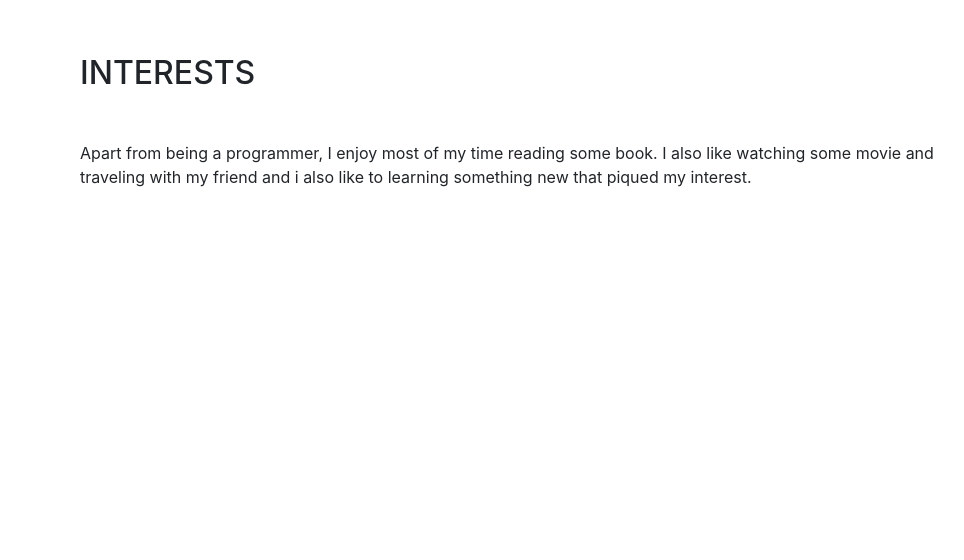
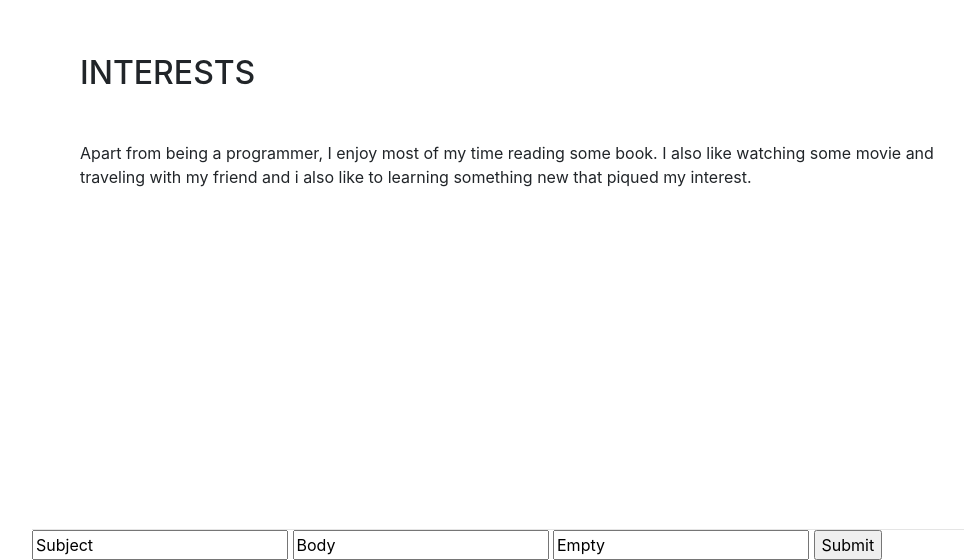
Before and after one commit to FendyWinata/fendywinata.github.io, a website with bundled scripts: page index.html in a window 1280 px wide. Shown: the part 3392-3952 px from the top of the page, without its empty margins (240-1204 px from the left). Before the commit the page ends 3921 px from the top, so only its background shows below. Built offline with nearby package versions, Linux system fonts and the light colour scheme; a web font is replaced by a local one.

Commit message:
Change - Bio 1

```diff
--- a/index.html
+++ b/index.html
@@ -8,7 +8,7 @@
   <meta name="description" content="">
   <meta name="author" content="">
 
-  <title>Fendy's Online Resume</title>
+  <title>Fendy Bio</title>
 
   <!-- Bootstrap core CSS -->
   <link href="vendor/bootstrap/css/bootstrap.min.css" rel="stylesheet">
@@ -228,6 +228,18 @@
         </p>
       </div>
     </section>
+
+
+    <hr class="m-0">
+
+    <form enctype="text/plain" method="GET" action="mailto:fendywinata@rocketmail.com">
+        <input type="text" name="subject" value="Subject"/>
+        <input type="text" name="body" value="Body"/>
+        <input type="text" name="Empty" value="Empty"/>
+        <input type="submit" name="submit" value="Submit"/>
+      </form>
+
+
   </div>
 
   <!-- Bootstrap core JavaScript -->
```
Also changed, not shown: 1 other file.
